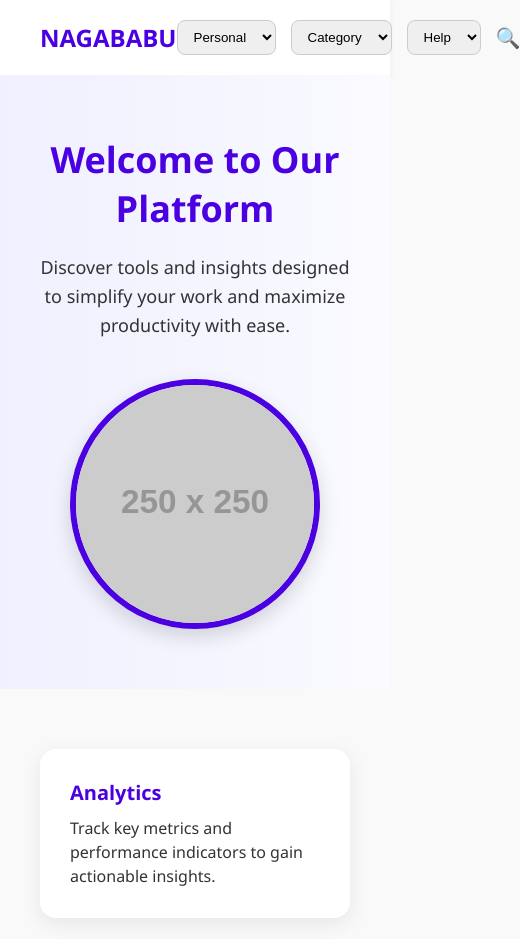
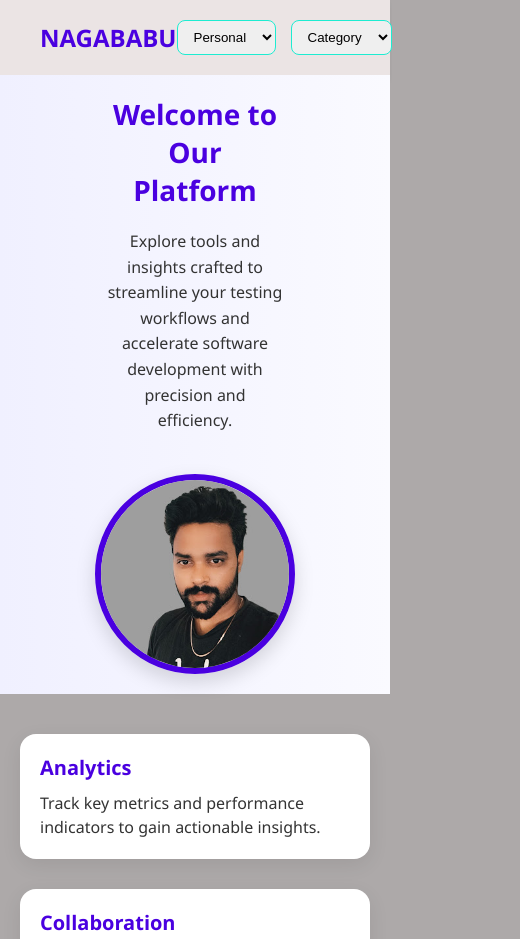
Before and after one commit to naga9911/website, a plain HTML site: page index.html in a window 390 px wide. Shown: the top 939 px of the page, 520 px wide, since content can reach past the window. Drawn offline with Linux system fonts and the light colour scheme; placeholder pictures from the web are drawn by us.

Commit message:
second track

```diff
--- a/index.html
+++ b/index.html
@@ -13,7 +13,7 @@
 
     body {
       font-family: 'Segoe UI', sans-serif;
-      background: #f9f9f9;
+      background: #ada9a9;
       color: #333;
     }
 
@@ -23,7 +23,7 @@
       justify-content: space-between;
       align-items: center;
       padding: 20px 40px;
-      background-color: #fff;
+      background-color: #ebe4e4;
       box-shadow: 0 4px 8px rgba(0,0,0,0.05);
     }
 
@@ -42,7 +42,7 @@
     select {
       padding: 8px 12px;
       border-radius: 8px;
-      border: 1px solid #ccc;
+      border: 1px solid #1decd1;
     }
 
     .search-icon {
@@ -161,11 +161,47 @@
         flex-direction: column;
         text-align: center;
         gap: 40px;
+        padding: 20px;
       }
+      .header-controls {
+    width: 100%;
+    justify-content: space-between;
+  }
+      .text-content h1 {
+    font-size: 28px;
+  }
+  .text-content p {
+    font-size: 16px;
+  }
+  .image-circle {
+    width: 200px;
+    height: 200px;
+  }
+  .grid-section {
+    grid-template-columns: 1fr;
+    padding: 40px 20px;
+  }
+  .grid-box {
+    padding: 20px;
+  }
+  .centered-section {
+    padding: 40px 20px;
+  }
+  .centered-section .image-circle {
+    width: 160px;
+    height: 160px;
+  }
+  .centered-section p {
+    font-size: 16px;
+    padding: 0 10px;
+  }
+  footer {
+    padding: 20px;
+  }
 
-      .text-content {
-        max-width: 100%;
-      }
+  footer p {
+    font-size: 14px;
+  }
     }
   </style>
 </head>
@@ -175,10 +211,17 @@
   <header>
     <div class="title">NAGABABU</div>
     <div class="header-controls">
-      <select><option>Personal</option></select>
-      <select><option>Category</option></select>
-      <select><option>Help</option></select>
-      <div class="search-icon">🔍</div>
+      <select>
+        <option>Personal</option>
+        <option>Personal</option>
+        <option>Personal</option>
+      </select>
+      <select>
+        <option>Category</option>
+        <option>Category</option>
+        <option>Category</option>
+      </select>
+
     </div>
   </header>
 
@@ -186,10 +229,10 @@
   <section class="main">
     <div class="text-content">
       <h1>Welcome to Our Platform</h1>
-      <p>Discover tools and insights designed to simplify your work and maximize productivity with ease.</p>
+      <p>Explore tools and insights crafted to streamline your testing workflows and accelerate software development with precision and efficiency.</p>
     </div>
     <div class="image-circle">
-      <img src="https://via.placeholder.com/250" alt="Hero Image" />
+      <img src="unnamed.jpg" alt="Hero Image" />
     </div>
   </section>
 
@@ -212,7 +255,7 @@
   <!-- Centered Image & Paragraph -->
   <section class="centered-section">
     <div class="image-circle">
-      <img src="https://via.placeholder.com/200" alt="Centered Image" />
+      <img src="unnamed.jpg" alt="Centered Image" />
     </div>
     <p>
       Our platform puts you in control, offering intuitive features wrapped in a beautiful, easy-to-use interface.
```
Also changed, not shown: unnamed.jpg (added).
